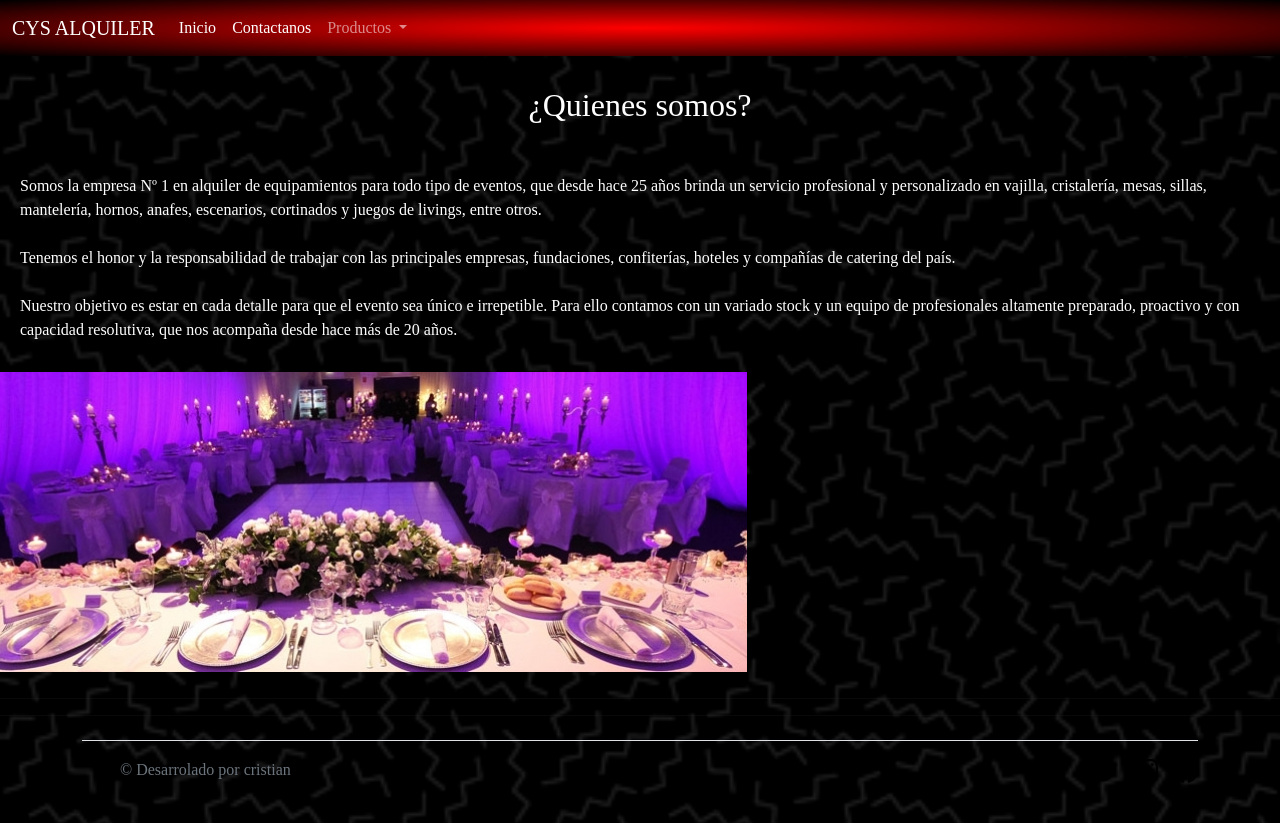
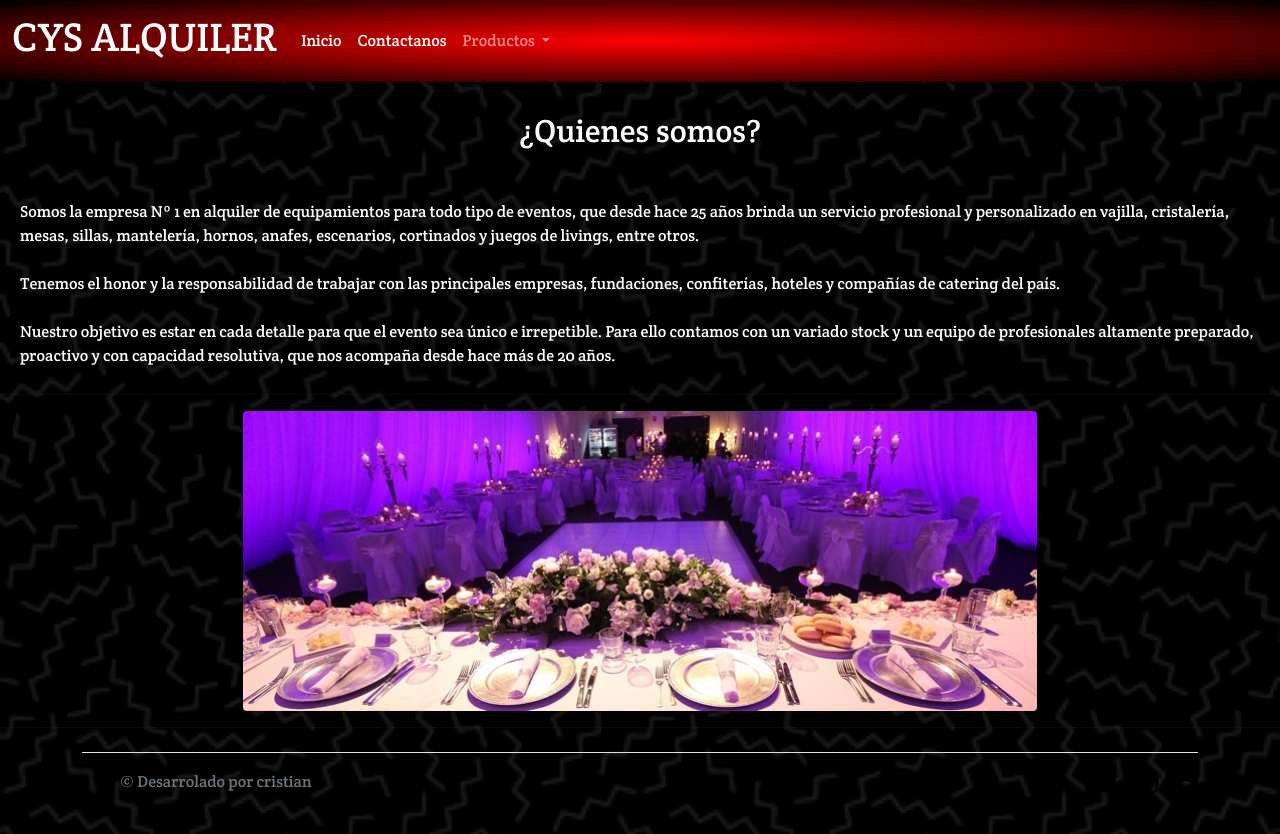
Before and after one commit to CristianHoffman/primer-commit-bootstrap, a website: page pagina/nosotros.html in a window 1280 px wide. Drawn offline with Linux system fonts and the light colour scheme.

Commit message:
agregue sass y seo

```diff
--- a/pagina/nosotros.html
+++ b/pagina/nosotros.html
@@ -4,15 +4,18 @@
     <meta charset="UTF-8">
     <meta http-equiv="X-UA-Compatible" content="IE=edge">
     <meta name="viewport" content="width=device-width, initial-scale=1.0">
-    <title>CYS ALQUILER</title>
+    <meta name="keywords" content="Alquiler, vajillas, eventos, platos, copas">
+    <meta name="description" content="Alquiler de vajillas para cualquier tipo de eventos">
+    <title>Nosotros - CYS ALQUILER</title>
     <link rel="stylesheet" href="../css/bootstrap.css">
     <link rel="stylesheet" href="../csss/destino.css">
+    <link href="https://fonts.googleapis.com/css2?family=Crete+Round&display=swap" rel="stylesheet">
 </head>
 <body>
      <!--Barra de navegacion-->
      <nav class="navbar navbar-expand-lg navbar-dark bg-mio">
         <div class="container-fluid">
-          <a class="navbar-brand" href="#">CYS ALQUILER</a>
+          <a class="navbar-brand" href="#"><h1>CYS ALQUILER</h1></a>
           <button class="navbar-toggler" type="button" data-bs-toggle="collapse" data-bs-target="#navbarSupportedContent" aria-controls="navbarSupportedContent" aria-expanded="false" aria-label="Toggle navigation">
             <span class="navbar-toggler-icon"></span>
           </button>
@@ -45,10 +48,10 @@
       <!--Nosotros-->
       <h2>¿Quienes somos?</h2>
       <p>Somos la empresa Nº 1 en alquiler de equipamientos para todo tipo de eventos, que desde hace 25 años brinda un servicio profesional y personalizado en vajilla, cristalería, mesas, sillas, mantelería, hornos, anafes, escenarios, cortinados y juegos de livings, entre otros. <br> <br> Tenemos el honor y la responsabilidad de trabajar con las principales empresas, fundaciones, confiterías, hoteles y compañías de catering del país. <br> <br> Nuestro objetivo es estar en cada detalle para que el evento sea único e irrepetible. Para ello contamos con un variado stock y un equipo de profesionales altamente preparado, proactivo y con capacidad resolutiva, que nos acompaña desde hace más de 20 años.</p>
-      <section class="imagenn">
-        <img src="../imagenes/vajillas3.jpg">
-    </section>
-    <hr>
+     <hr>
+    <div class="text-center">
+      <img src="../imagenes/vajillas3.jpg" class="rounded" alt="...">
+    </div>
 
 
     <!--fin de nosotros-->
--- a/scss/origen.scss
+++ b/scss/origen.scss
@@ -5,6 +5,7 @@
 
 //import
 @import "galeria" ;
+
 
 body {
     background-image: url(../imagenes/fondo.jpg);
@@ -16,16 +17,15 @@ body {
     }
 }
 
-
+// extend
 h2 {
     display: flex;
     justify-content: center;
     padding: 30px;
 }
 .ubicacion {
-    display: flex;
-    justify-content: center;
-  padding: 40px;
+    @extend h2;
+    padding: 40px;
 }
 section {
 width: 700px;
@@ -33,12 +33,6 @@ width: 700px;
 
 p{
     margin: 10px;
-    padding: 10px;
-}
-
-.imagenn {
-    display: flex;
-    justify-content: center;
     padding: 10px;
 }
 
```
Also changed, not shown: index.html (+7 -5 lines), pagina/contacto.html (+5 -2 lines), pagina/producto.html (+5 -2 lines), csss/destino.css, 1 other file.
